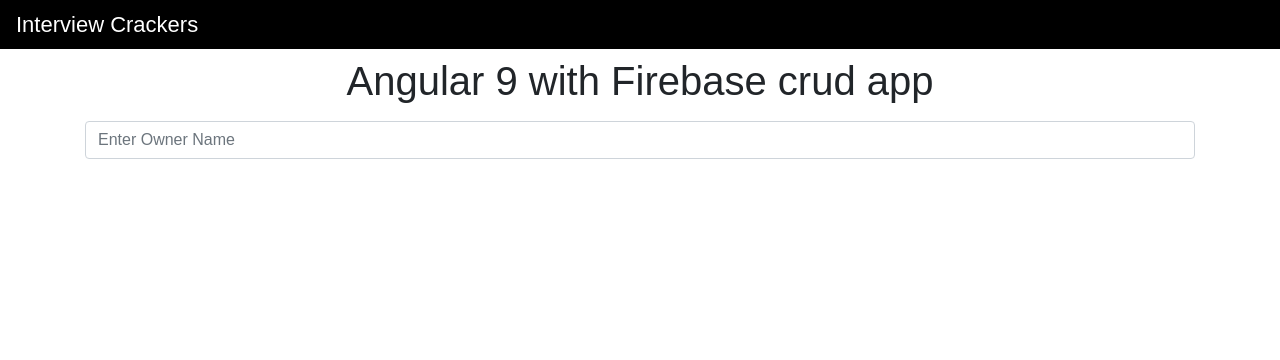
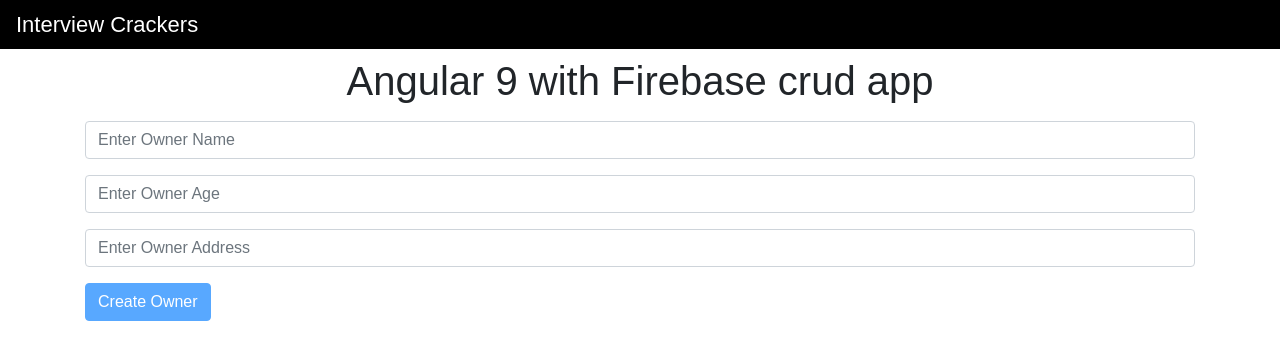
Before and after one commit to emreturgutce/ngcloudstorage, an Angular app: page / in a window 1280 px wide. Shown: the top 360 px of the page. Built offline with nearby package versions, Linux system fonts and the light colour scheme; what @angular/fire would draw is missing.

Commit message:
adding record to db

```diff
--- a/src/app/app.component.html
+++ b/src/app/app.component.html
@@ -1,9 +1,39 @@
 <nav class="navbar navbar-dark">Interview Crackers</nav>
 <div class="container">
-	<div class="row justify-content-center p-2">
-		<h1>Angular 9 with Firebase crud app</h1>
-	</div>
-	<div class="form-group">
-		<input type="text" class="form-control" placeholder="Enter Owner Name">
-	</div>
+  <div class="row justify-content-center p-2">
+    <h1>Angular 9 with Firebase crud app</h1>
+  </div>
+  <div class="form-group">
+    <input
+      type="text"
+      class="form-control"
+      [(ngModel)]="ownerName"
+      placeholder="Enter Owner Name"
+    />
+  </div>
+  <div class="form-group">
+    <input
+      type="number"
+      class="form-control"
+      [(ngModel)]="ownerAge"
+      placeholder="Enter Owner Age"
+    />
+  </div>
+  <div class="form-group">
+    <input
+      type="text"
+      class="form-control"
+      [(ngModel)]="ownerAddress"
+      placeholder="Enter Owner Address"
+    />
+  </div>
+  <div class="form-group">
+    <button
+      class="btn btn-primary"
+      [disabled]="!ownerName || !ownerAge || !ownerAddress"
+	  (click)="createRecord()"
+    >
+      Create Owner
+    </button>
+  </div>
 </div>
--- a/src/app/app.component.ts
+++ b/src/app/app.component.ts
@@ -1,5 +1,5 @@
 import { Component } from '@angular/core';
-import { AngularFireStorage } from '@angular/fire/storage';
+import { CrudService, Owner } from './service/crud.service';
 
 @Component({
   selector: 'app-root',
@@ -8,6 +8,28 @@ import { AngularFireStorage } from '@angular/fire/storage';
 })
 export class AppComponent {
   title = 'ngcloudstorage';
+  owner: string;
+  ownerName: string;
+  ownerAge: number;
+  ownerAddress: string;
 
-  constructor(private afStorage: AngularFireStorage) {}
+  constructor(private crudService: CrudService) {}
+
+  async createRecord() {
+    try {
+      const record: Owner = {
+        name: this.ownerName,
+        age: this.ownerAge,
+        address: this.ownerAddress,
+      };
+
+      await this.crudService.createNewOwner(record);
+    } catch (error) {
+      console.error(error);
+    } finally {
+      this.ownerName = '';
+      this.ownerAge = undefined;
+      this.ownerAddress = '';
+    }
+  }
 }
--- a/src/app/app.module.ts
+++ b/src/app/app.module.ts
@@ -1,21 +1,23 @@
 import { NgModule } from '@angular/core';
 import { BrowserModule } from '@angular/platform-browser';
+import { FormsModule } from '@angular/forms';
 import { AngularFireModule } from '@angular/fire';
 import { AngularFireDatabaseModule } from '@angular/fire/database';
 import { AngularFireStorageModule } from '@angular/fire/storage';
 import { environment } from '../environments/environment';
-
+import { CrudService } from './service/crud.service'
 import { AppComponent } from './app.component';
 
 @NgModule({
   declarations: [AppComponent],
   imports: [
     BrowserModule,
+    FormsModule,
     AngularFireModule.initializeApp(environment.firebaseConfig),
     AngularFireStorageModule,
     AngularFireDatabaseModule
   ],
-  providers: [],
+  providers: [CrudService],
   bootstrap: [AppComponent],
 })
 export class AppModule {}
--- /dev/null
+++ b/src/app/service/crud.service.ts
@@ -0,0 +1,20 @@
+import { Injectable } from '@angular/core';
+import { AngularFirestore } from '@angular/fire/firestore'
+
+export interface Owner {
+  name: string;
+  age: number;
+  address: string;
+}
+
+@Injectable({
+  providedIn: 'root'
+})
+export class CrudService {
+
+  constructor(private fireservice: AngularFirestore) { }
+
+  createNewOwner(owner: Owner): Promise<any> {
+    return this.fireservice.collection('Owners').add(owner)
+  }
+}
```
Also changed, not shown: 1 other file (tests, documents, lock files or other folders).
